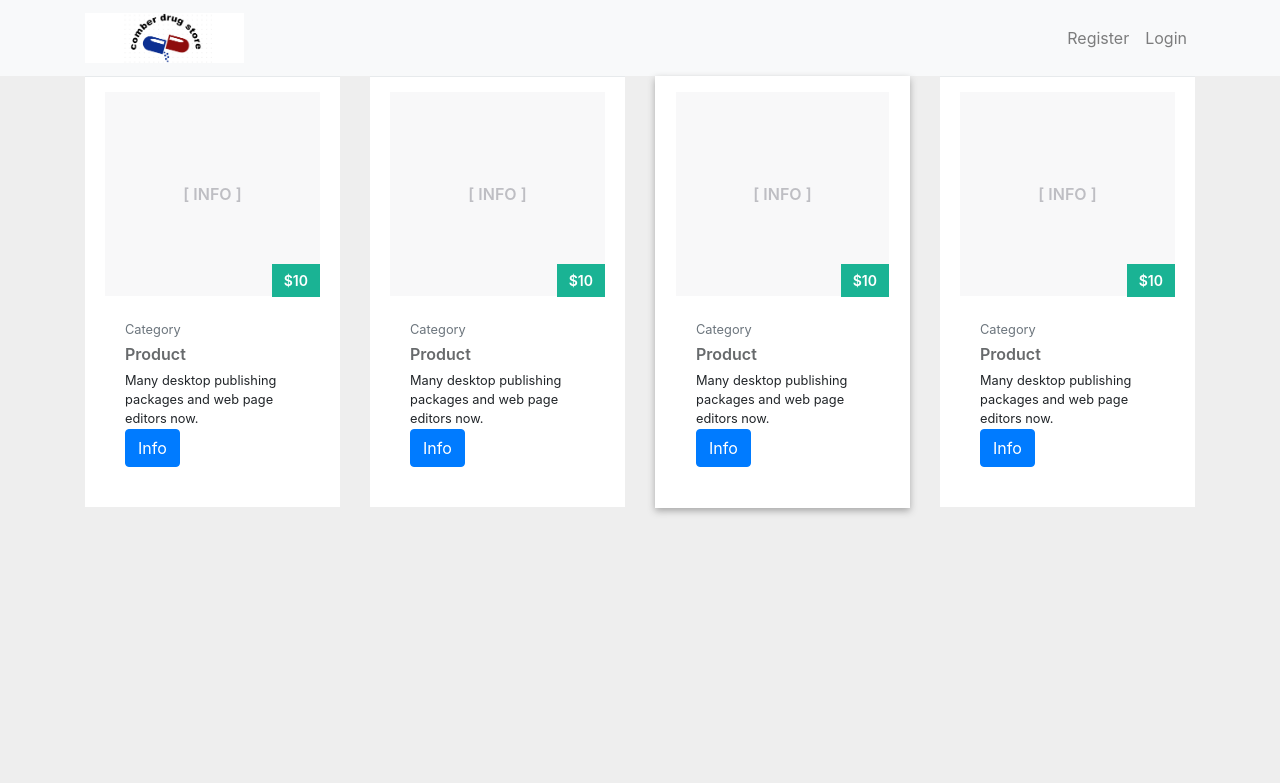
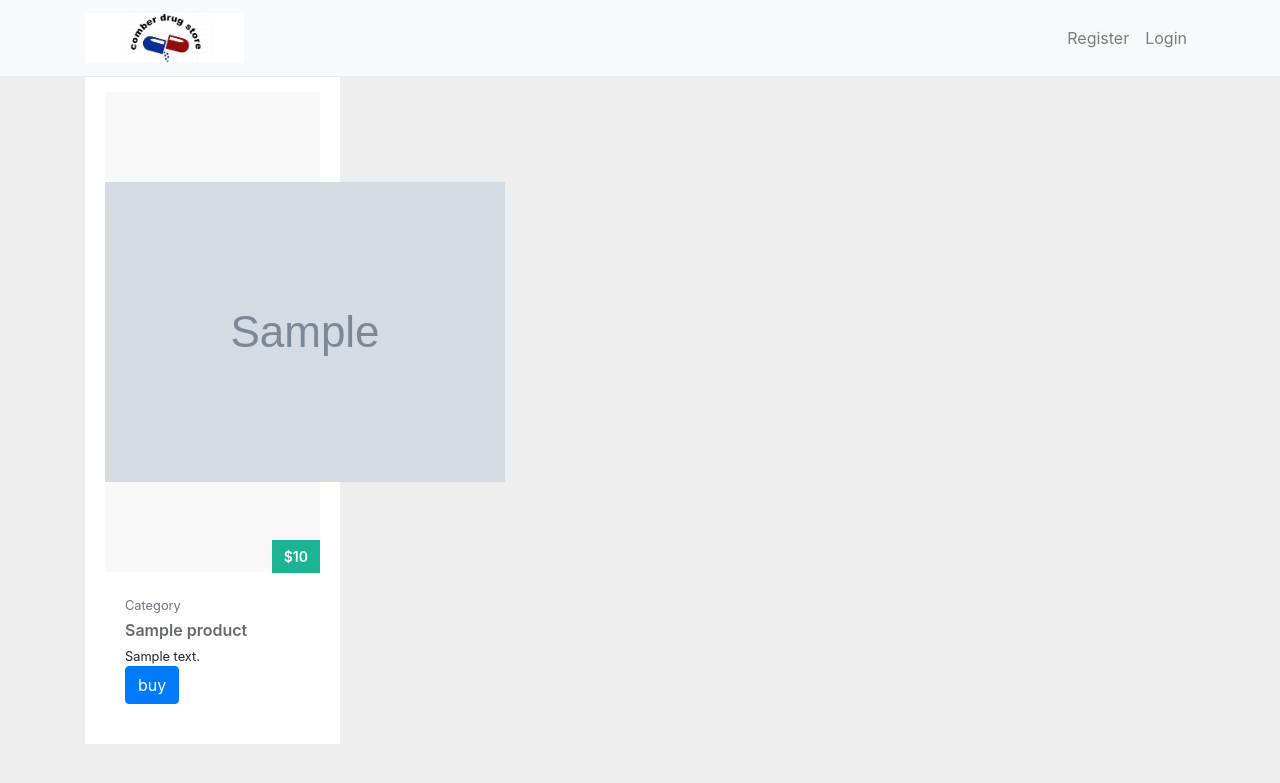
Before and after one commit to npatel17Confed/WD3-Project-1, a PHP site: page /webdesign/product.php in a window 1280 px wide. Shown: the top 783 px of the page. Run offline with PHP 8.4, Linux system fonts and the light colour scheme; tables that the repository leaves empty or names only in its code hold one stand-in row (values such as "Sample post"); grey boxes marked "Sample" are stand-in pictures.

Commit message:
done with product page and upate profile made but still needs to work on update profile

```diff
--- a/assets/main.js
+++ b/assets/main.js
@@ -81,3 +81,10 @@ const loginSubmit = () => {
   }
   return result;
 };
+
+const change = () => // no ';' here
+{
+  var elem = document.getElementById("myButton1");
+  if (elem.value == "Buy") elem.value = "Sold";
+  else elem.value = "Buy";
+}
--- a/main/product.php
+++ b/main/product.php
@@ -9,107 +9,37 @@
 
 <div class="container">
     <div class="row">
-        <div class="col-md-3">
+        <?php
+
+        $default = true;
+        $result = mysqli_query($con, "SELECT * FROM products");
+
+        while ($row = mysqli_fetch_array($result)) {
+            echo '<div class="col-md-3">
                 <div class="ibox">
                     <div class="ibox-content product-box">
                         <div class="product-imitation">
-                        [ INFO ]
+                                <img src="../images/products/'.$row['image'].'" alt='. $row['image'] .' />
                         </div>
                         <div class="product-desc">
-                        <span class="product-price">
-                            $10
-                        </span>
+                            <span class="product-price">$'. $row['price'] .'</span>
                             <small class="text-muted">Category</small>
-                        <a href="#" class="product-name"> Product</a>
+                            <a href="#" class="product-name"> '. $row['title'] .'</a>
 
-                        <div class="small m-t-xs">
-                            Many desktop publishing packages and web page editors now.
-                        </div>
+                            <div class="small m-t-xs">'. $row['description'] .'</div>
                             <div class="m-t text-righ">
 
-                            <a href="#" class="btn btn-xs btn-outline btn-primary">Info <i class="fa fa-long-arrow-right"></i> </a>
+                                <a href="#" class="btn btn-xs btn-outline btn-primary">
+                                buy
+                                <i class="fa fa-long-arrow-right"></i> </a>
                             </div>
                         </div>
                     </div>
                 </div>
-        </div>
-        <div class="col-md-3">
-            <div class="ibox">
-                <div class="ibox-content product-box">
+            </div>'; //these are the fields that you have stored in your database table employee
 
-                    <div class="product-imitation">
-                        [ INFO ]
-                    </div>
-                    <div class="product-desc">
-                        <span class="product-price">
-                            $10
-                        </span>
-                        <small class="text-muted">Category</small>
-                        <a href="#" class="product-name"> Product</a>
-
-
-
-                        <div class="small m-t-xs">
-                            Many desktop publishing packages and web page editors now.
-                        </div>
-                        <div class="m-t text-righ">
-
-                            <a href="#" class="btn btn-xs btn-outline btn-primary">Info <i class="fa fa-long-arrow-right"></i> </a>
-                        </div>
-                    </div>
-                </div>
-            </div>
-        </div>
-        <div class="col-md-3">
-            <div class="ibox">
-                <div class="ibox-content product-box active">
-
-                    <div class="product-imitation">
-                        [ INFO ]
-                    </div>
-                    <div class="product-desc">
-                        <span class="product-price">
-                            $10
-                        </span>
-                        <small class="text-muted">Category</small>
-                        <a href="#" class="product-name"> Product</a>
-
-
-
-                        <div class="small m-t-xs">
-                            Many desktop publishing packages and web page editors now.
-                        </div>
-                        <div class="m-t text-righ">
-
-                            <a href="#" class="btn btn-xs btn-outline btn-primary">Info <i class="fa fa-long-arrow-right"></i> </a>
-                        </div>
-                    </div>
-                </div>
-            </div>
-        </div>
-        <div class="col-md-3">
-            <div class="ibox">
-                <div class="ibox-content product-box">
-
-                    <div class="product-imitation">
-                        [ INFO ]
-                    </div>
-                    <div class="product-desc">
-                        <span class="product-price">
-                            $10
-                        </span>
-                        <small class="text-muted">Category</small>
-                        <a href="#" class="product-name"> Product</a>
-                        <div class="small m-t-xs">
-                            Many desktop publishing packages and web page editors now.
-                        </div>
-                        <div class="m-t text-righ">
-                            <a href="#" class="btn btn-xs btn-outline btn-primary">Info <i class="fa fa-long-arrow-right"></i> </a>
-                        </div>
-                    </div>
-                </div>
-            </div>
-        </div>
+        }
+        ?>
     </div>
 </div>
 
--- a/main/profile.php
+++ b/main/profile.php
@@ -72,6 +72,9 @@ $row = mysqli_fetch_array($result);
                     </div>
                 </div>
             </div>
+            <div class="row">
+                <a href='./updateProfile.php'>Update Profile</a>
+            </div>
         </div>
     </div>
 </body>
```
Also changed, not shown: main/updateProfile.php (added, +83 -0 lines), images/chintan024@gmail.com.jpg (added), images/products/babychild.png (added), images/products/beauty.png (added), images/products/health.png (added), images/products/personalcare.png (added). Lines whose indentation alone changed are shown as unchanged.
